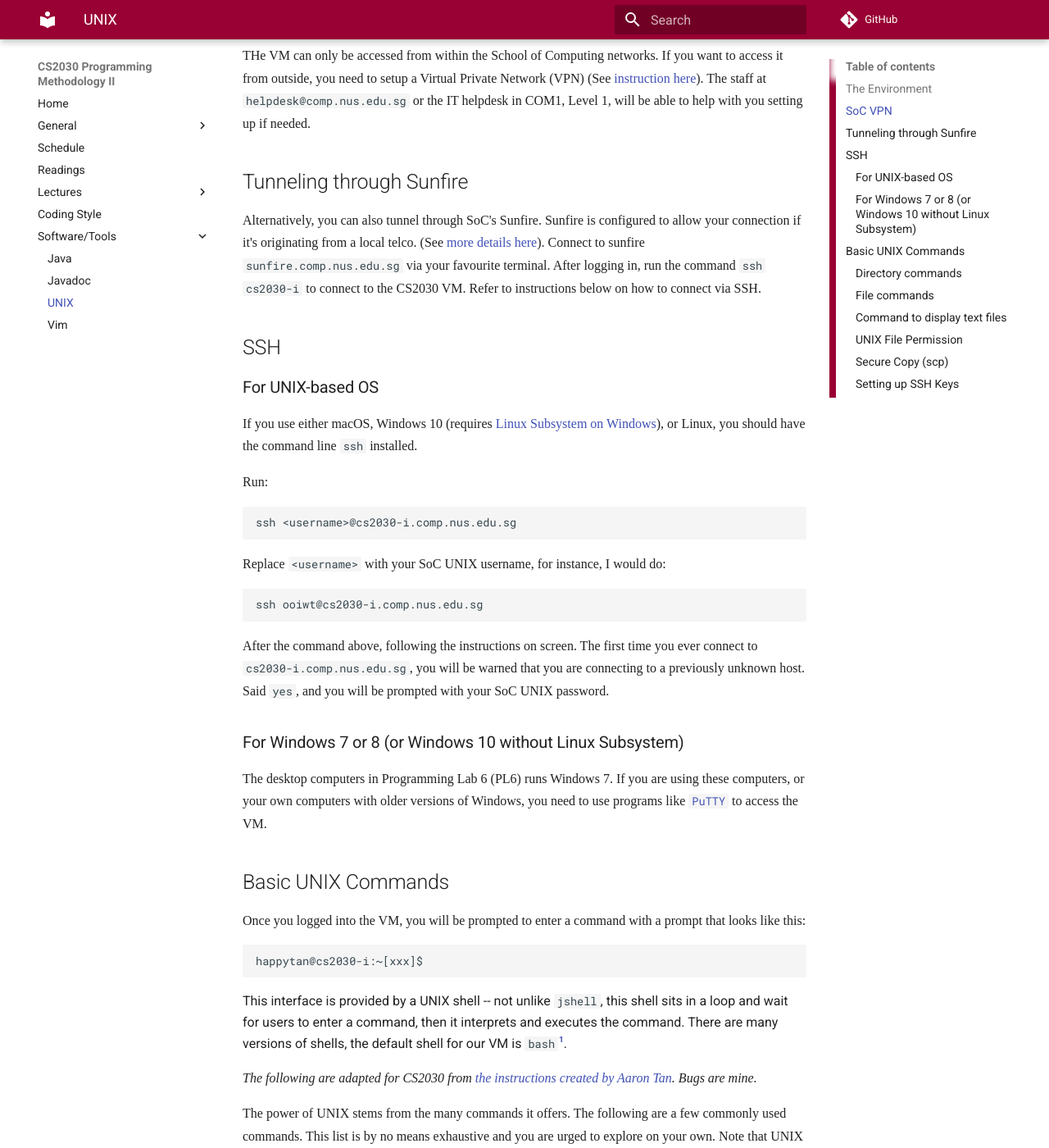
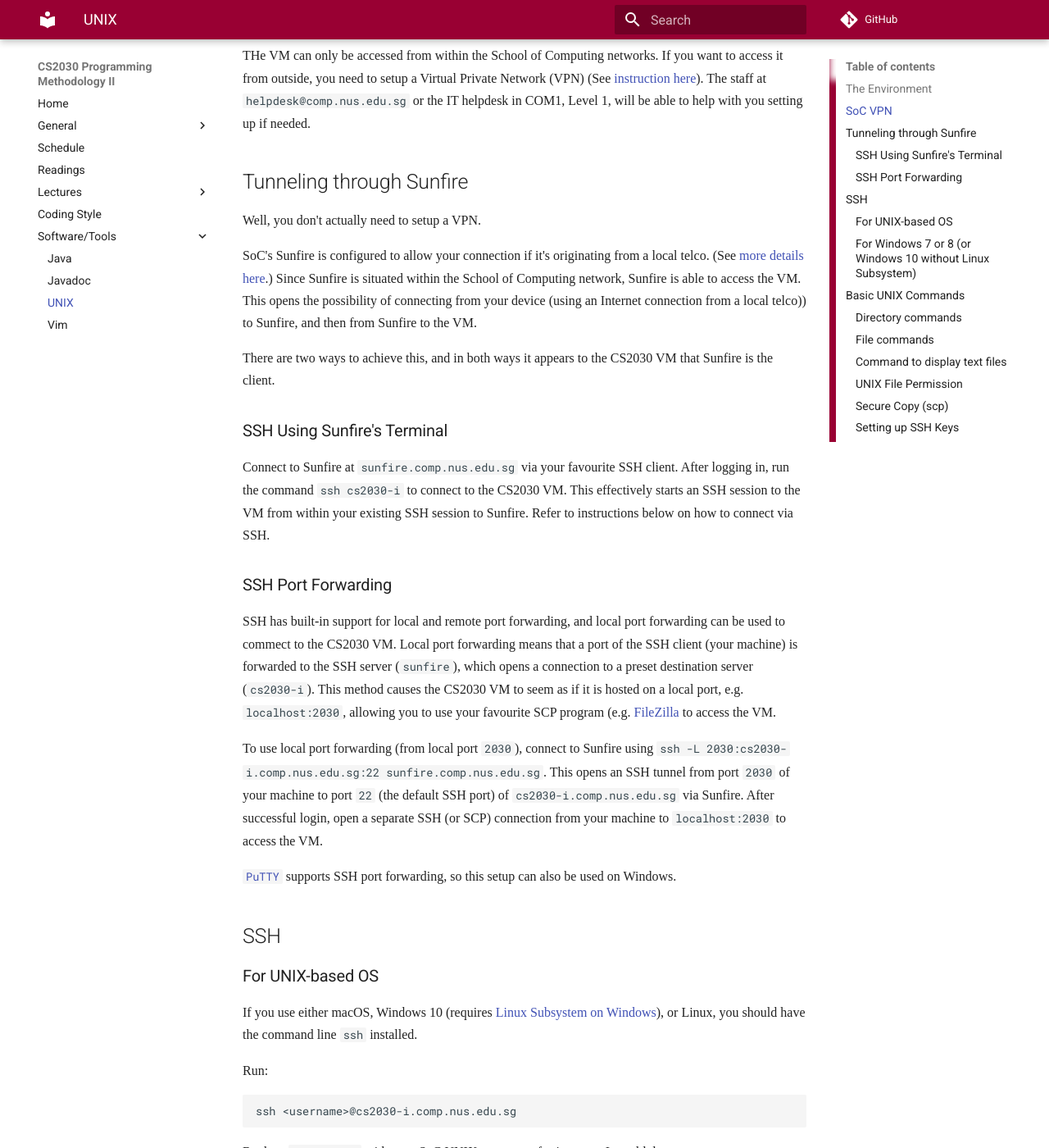
Before and after one commit to nus-cs2030/1718-s2, an MkDocs documentation site: the page built from docs/unix.md, in a window 1280 px wide and 1400 px high, scrolled down 490 px. Shown: the whole window at 82% size. Built offline with MkDocs 1.6.1 and Material for MkDocs 9.7.7, drawn with Linux system fonts in a browser that asks for light colours; some web fonts are replaced; comment, search, counter and statistics services are not loaded; old or Windows-style settings are respelled for this version of MkDocs.

Commit message:
Update unix.md
Added SSH port forwarding.

```diff
--- a/docs/unix.md
+++ b/docs/unix.md
@@ -13,8 +13,23 @@ THe VM can only be accessed from within the School of Computing networks.  If yo
 
 ## Tunneling through Sunfire
 
-Alternatively, you can also tunnel through SoC's Sunfire. Sunfire is configured to allow your connection if it's originating from a local telco. (See [more details here](https://docs.comp.nus.edu.sg/node/1824)).
-Connect to sunfire `sunfire.comp.nus.edu.sg` via your favourite terminal. After logging in, run the command `ssh cs2030-i` to connect to the CS2030 VM. Refer to instructions below on how to connect via SSH.
+Well, you don't actually need to setup a VPN.
+
+SoC's Sunfire is configured to allow your connection if it's originating from a local telco. (See [more details here](https://docs.comp.nus.edu.sg/node/1824).)  Since Sunfire is situated within the School of Computing network, Sunfire is able to access the VM.  This opens the possibility of connecting from your device (using an Internet connection from a local telco)) to Sunfire, and then from Sunfire to the VM.
+
+There are two ways to achieve this, and in both ways it appears to the CS2030 VM that Sunfire is the client.
+
+### SSH Using Sunfire's Terminal
+
+Connect to Sunfire at `sunfire.comp.nus.edu.sg` via your favourite SSH client.  After logging in, run the command `ssh cs2030-i` to connect to the CS2030 VM.  This effectively starts an SSH session to the VM from within your existing SSH session to Sunfire.  Refer to instructions below on how to connect via SSH.
+
+### SSH Port Forwarding
+
+SSH has built-in support for local and remote port forwarding, and local port forwarding can be used to commect to the CS2030 VM.  Local port forwarding means that a port of the SSH client (your machine) is forwarded to the SSH server (`sunfire`), which opens a connection to a preset destination server (`cs2030-i`).  This method causes the CS2030 VM to seem as if it is hosted on a local port, e.g. `localhost:2030`, allowing you to use your favourite SCP program (e.g. [FileZilla](https://filezilla-project.org/) to access the VM.
+
+To use local port forwarding (from local port `2030`), connect to Sunfire using `ssh -L 2030:cs2030-i.comp.nus.edu.sg:22 sunfire.comp.nus.edu.sg`.  This opens an SSH tunnel from port `2030` of your machine to port `22` (the default SSH port) of `cs2030-i.comp.nus.edu.sg` via Sunfire.  After successful login, open a separate SSH (or SCP) connection from your machine to `localhost:2030` to access the VM.
+
+[`PuTTY`](https://www.chiark.greenend.org.uk/~sgtatham/putty/latest.html) supports SSH port forwarding, so this setup can also be used on Windows.
 
 ## SSH
 
```
